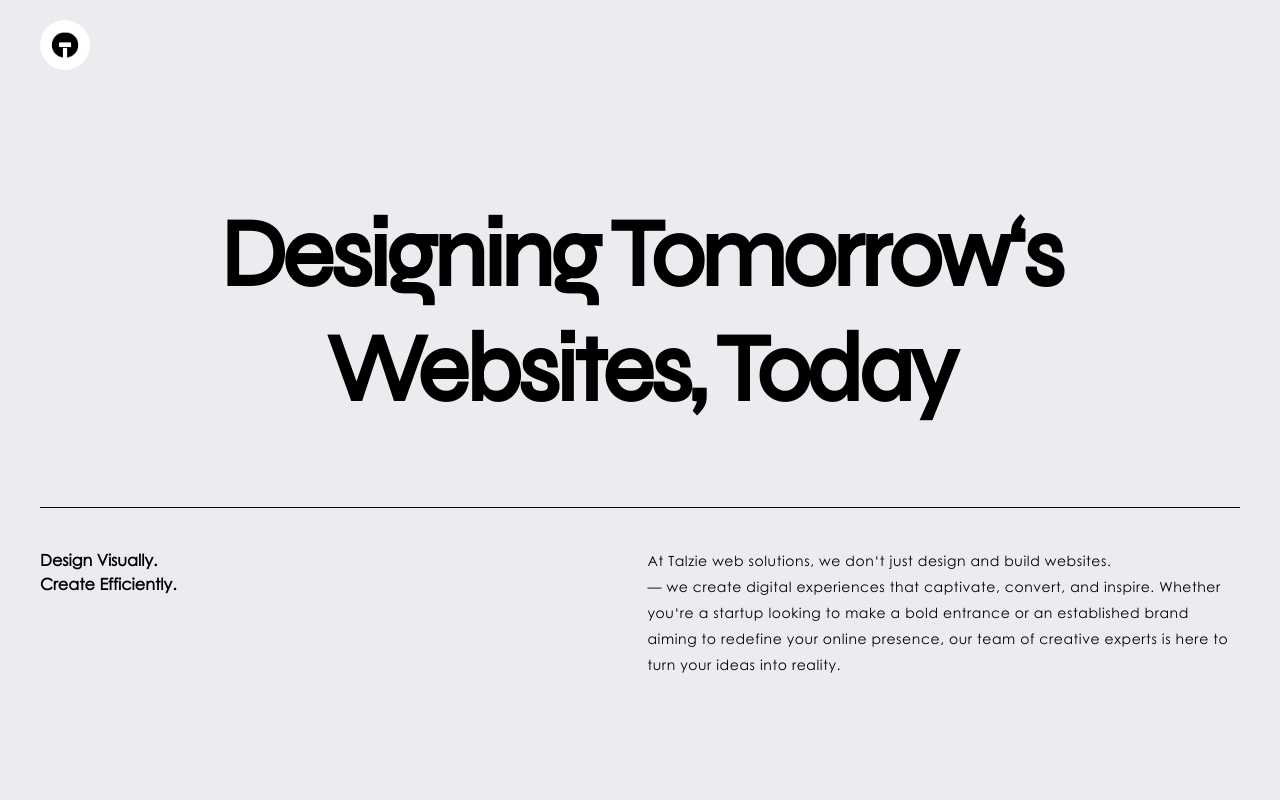
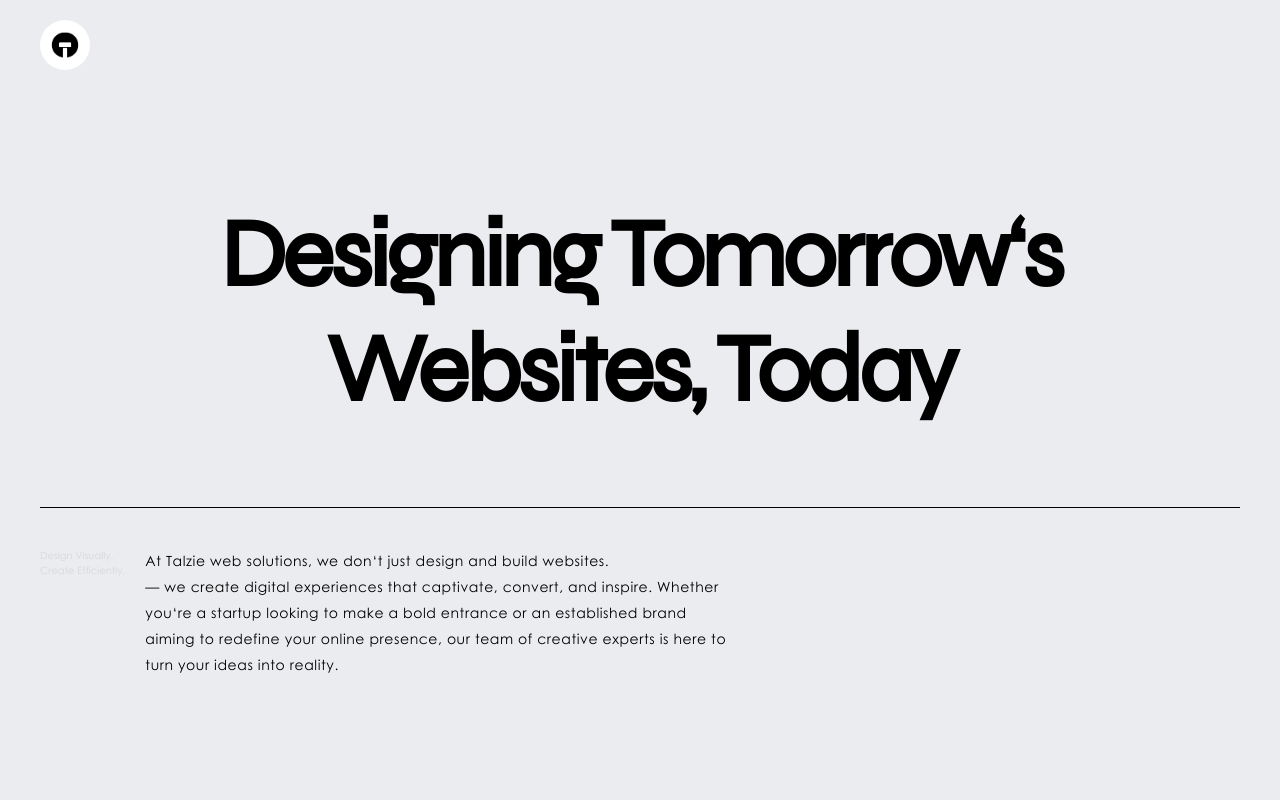
Before and after one commit to nadimpallibhargav/talzie, a Next.js app: page / in a window 1280 px wide. Shown: the top 800 px of the page. Built offline with nearby package versions, Linux system fonts and the light colour scheme.

Commit message:
⚡️semantic update

```diff
--- a/components/organisms/hero/Hero.tsx
+++ b/components/organisms/hero/Hero.tsx
@@ -5,12 +5,14 @@ function Hero() {
     <section className={styles.hero}>
       <div className='container'>
         <div className={styles.heroContainer}>
-          <h1 className='max-w-[991px] mx-auto'>Designing Tomorrow&lsquo;s Websites, Today</h1>
+          <h1 className='max-w-[991px] mx-auto'>
+            Designing Tomorrow&lsquo;s Websites, Today
+          </h1>
           <div className={styles.heroFooter}>
-            <h6 className={styles.info}>
+            <h2 className={styles.info}>
               Design Visually. <br />
               Create Efficiently.
-            </h6>
+            </h2>
             <p className={styles.description}>
               At Talzie web solutions, we don&lsquo;t just design and build
               websites. <br />— we create digital experiences that captivate,
```
